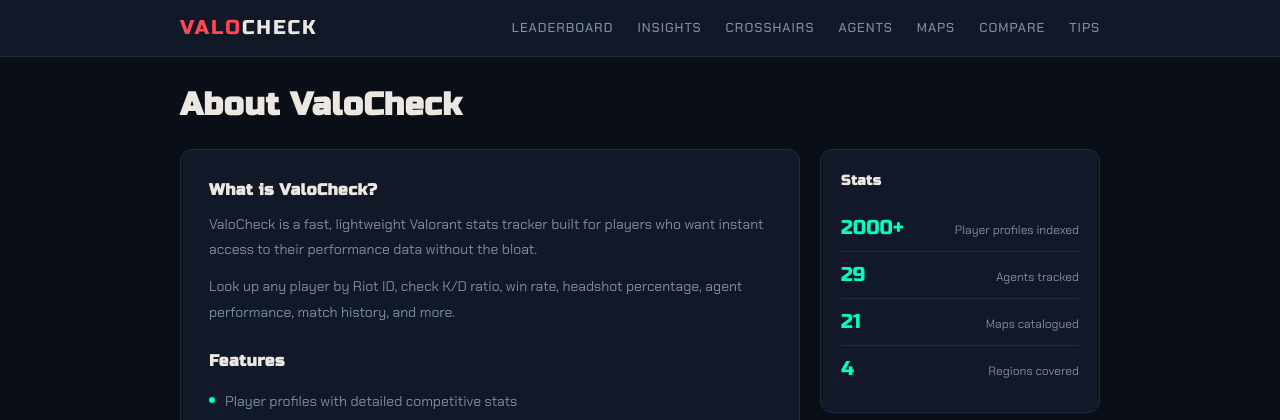
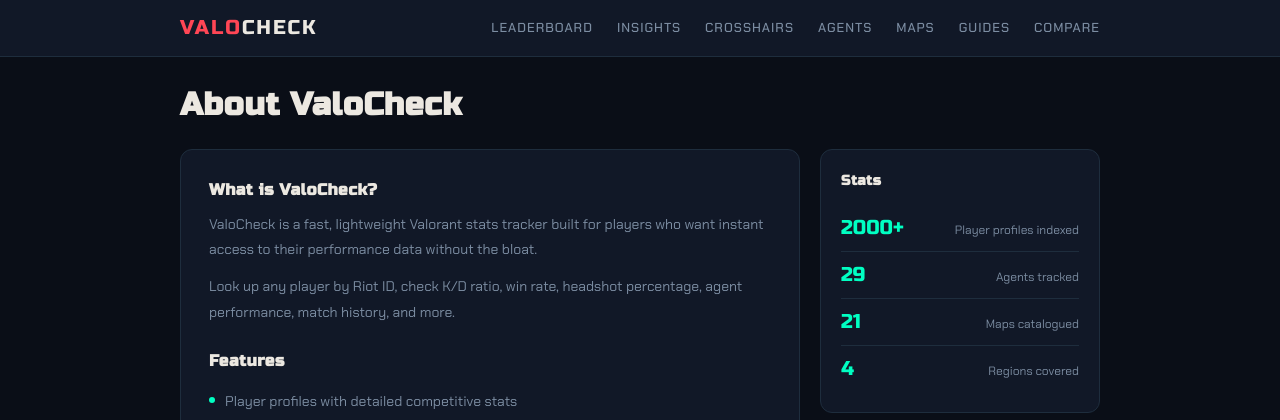
Before and after one commit to klaschukk/valocheck, a Flask app: page /about/ in a window 1280 px wide. Shown: the top 420 px of the page. Run offline with Flask 3, Linux system fonts and the light colour scheme.

Commit message:
fix: add Guides link to main navigation, replace Tips
Co-Authored-By: Claude Opus 4.6 (1M context) <noreply@anthropic.com>

```diff
--- a/app/templates/_partials/_header.html
+++ b/app/templates/_partials/_header.html
@@ -9,8 +9,8 @@
             <a href="/crosshairs/">Crosshairs</a>
             <a href="/agents/">Agents</a>
             <a href="/maps/">Maps</a>
+            <a href="/guides/">Guides</a>
             <a href="/compare/">Compare</a>
-            <a href="/tips/">Tips</a>
         </nav>
         <button class="burger" id="burgerBtn" aria-label="Menu" onclick="document.getElementById('mainNav').classList.toggle('nav-open');this.classList.toggle('burger-open')">
             <span></span><span></span><span></span>
```
